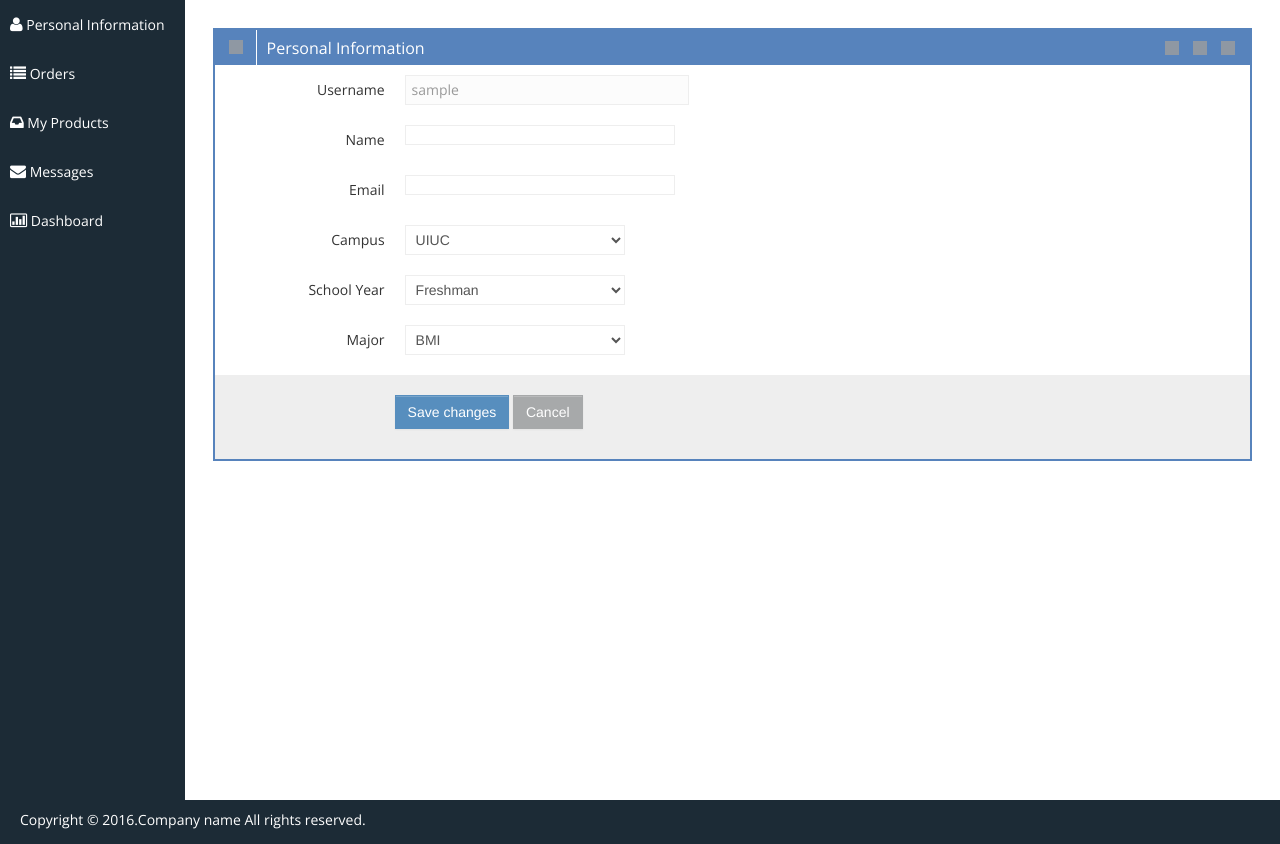
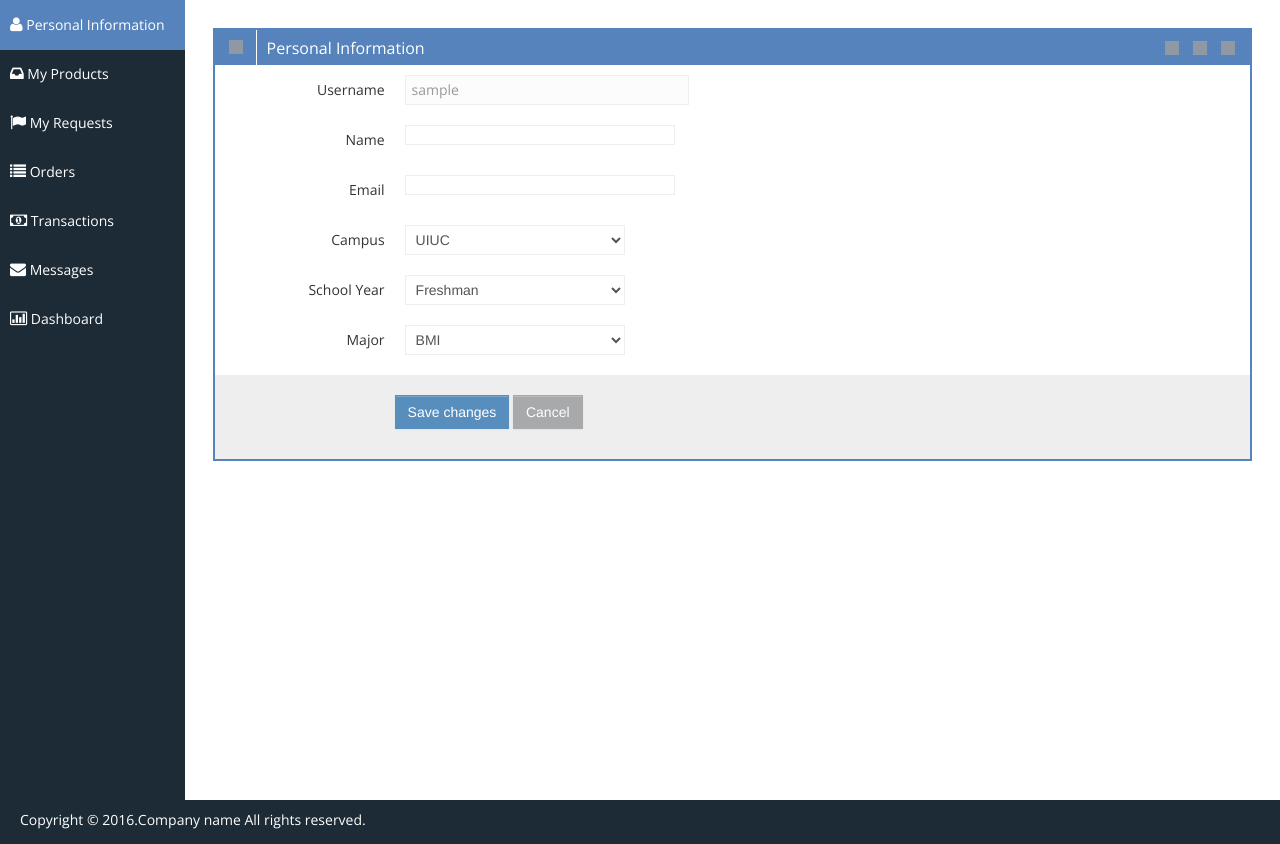
Before and after one commit to Xinyi-Lai/CS411_Geniuses, a PHP site: page /profile.php in a window 1280 px wide. Shown: the part 61-905 px from the top of the page. Run offline with PHP 8.4, Linux system fonts and the light colour scheme; a user stored in the database is signed in; data comes from the database, SQL or seed files in the repository; data that the repository does not hold is empty; grey boxes are pictures that could not be loaded.

Commit message:
change profile structure

```diff
--- a/dashboard.html
+++ b/dashboard.html
@@ -172,9 +172,11 @@
 				<div class="nav-collapse sidebar-nav">
 					<ul class="nav nav-tabs nav-stacked main-menu">
 						<!-- <i class="icon-user"></i> icon-user -->
-						<li><a href="profile.html"><i class="icon-user"></i><span class="hidden-tablet"> Personal Information</span></a></li>
+						<li><a href="profile.php"><i class="icon-user"></i><span class="hidden-tablet"> Personal Information</span></a></li>
+						<li><a href="myproducts.html"><i class="icon-inbox"></i><span class="hidden-tablet"> My Products</span></a></li>
+						<li><a href="myrequests.html"><i class="icon-flag"></i><span class="hidden-tablet"> My Requests</span></a></li>
 						<li><a href="orders.html"><i class="icon-list"></i><span class="hidden-tablet"> Orders</span></a></li>
-						<li><a href="myproducts.html"><i class="icon-inbox"></i><span class="hidden-tablet"> My Products</span></a></li>
+						<li><a href="transactions.html"><i class="icon-money"></i><span class="hidden-tablet"> Transactions</span></a></li>
 						<li><a href="messages.html"><i class="icon-envelope"></i><span class="hidden-tablet"> Messages</span></a></li>
 						<li><a href="dashboard.html"><i class="icon-bar-chart"></i><span class="hidden-tablet"> Dashboard</span></a></li>
 
--- a/messages.html
+++ b/messages.html
@@ -172,9 +172,11 @@
 				<div class="nav-collapse sidebar-nav">
 					<ul class="nav nav-tabs nav-stacked main-menu">
 						<!-- <i class="icon-user"></i> icon-user -->
-						<li><a href="profile.html"><i class="icon-user"></i><span class="hidden-tablet"> Personal Information</span></a></li>
+						<li><a href="profile.php"><i class="icon-user"></i><span class="hidden-tablet"> Personal Information</span></a></li>
+						<li><a href="myproducts.html"><i class="icon-inbox"></i><span class="hidden-tablet"> My Products</span></a></li>
+						<li><a href="myrequests.html"><i class="icon-flag"></i><span class="hidden-tablet"> My Requests</span></a></li>
 						<li><a href="orders.html"><i class="icon-list"></i><span class="hidden-tablet"> Orders</span></a></li>
-						<li><a href="myproducts.html"><i class="icon-inbox"></i><span class="hidden-tablet"> My Products</span></a></li>
+						<li><a href="transactions.html"><i class="icon-money"></i><span class="hidden-tablet"> Transactions</span></a></li>
 						<li><a href="messages.html"><i class="icon-envelope"></i><span class="hidden-tablet"> Messages</span></a></li>
 						<li><a href="dashboard.html"><i class="icon-bar-chart"></i><span class="hidden-tablet"> Dashboard</span></a></li>
 
--- a/orders.html
+++ b/orders.html
@@ -172,9 +172,11 @@
 				<div class="nav-collapse sidebar-nav">
 					<ul class="nav nav-tabs nav-stacked main-menu">
 						<!-- <i class="icon-user"></i> icon-user -->
-						<li><a href="profile.html"><i class="icon-user"></i><span class="hidden-tablet"> Personal Information</span></a></li>
+						<li><a href="profile.php"><i class="icon-user"></i><span class="hidden-tablet"> Personal Information</span></a></li>
+						<li><a href="myproducts.html"><i class="icon-inbox"></i><span class="hidden-tablet"> My Products</span></a></li>
+						<li><a href="myrequests.html"><i class="icon-flag"></i><span class="hidden-tablet"> My Requests</span></a></li>
 						<li><a href="orders.html"><i class="icon-list"></i><span class="hidden-tablet"> Orders</span></a></li>
-						<li><a href="myproducts.html"><i class="icon-inbox"></i><span class="hidden-tablet"> My Products</span></a></li>
+						<li><a href="transactions.html"><i class="icon-money"></i><span class="hidden-tablet"> Transactions</span></a></li>
 						<li><a href="messages.html"><i class="icon-envelope"></i><span class="hidden-tablet"> Messages</span></a></li>
 						<li><a href="dashboard.html"><i class="icon-bar-chart"></i><span class="hidden-tablet"> Dashboard</span></a></li>
 
--- a/profile.php
+++ b/profile.php
@@ -214,8 +214,8 @@
 								<li class="dropdown-menu-title">
  									<span><?php echo $curr_user; ?></span>
 								</li>
-								<li><a href="#"><i class="halflings-icon user"></i> Profile</a></li>
-								<li><a href="login.html"><i class="halflings-icon off"></i> Logout</a></li>
+								<li><a href="profile.php"><i class="halflings-icon user"></i> Profile</a></li>
+								<li><a href="login.php"><i class="halflings-icon off"></i> Logout</a></li>
 							</ul>
 						</li>
 						<!-- end: User Dropdown -->
@@ -237,9 +237,11 @@
 		<div class="nav-collapse sidebar-nav">
 			<ul class="nav nav-tabs nav-stacked main-menu">
 				<!-- <i class="icon-user"></i> icon-user -->
-				<li><a href="profile.html"><i class="icon-user"></i><span class="hidden-tablet"> Personal Information</span></a></li>
+				<li><a href="profile.php"><i class="icon-user"></i><span class="hidden-tablet"> Personal Information</span></a></li>
+				<li><a href="myproducts.html"><i class="icon-inbox"></i><span class="hidden-tablet"> My Products</span></a></li>
+				<li><a href="myrequests.html"><i class="icon-flag"></i><span class="hidden-tablet"> My Requests</span></a></li>
 				<li><a href="orders.html"><i class="icon-list"></i><span class="hidden-tablet"> Orders</span></a></li>
-				<li><a href="myproducts.html"><i class="icon-inbox"></i><span class="hidden-tablet"> My Products</span></a></li>
+				<li><a href="transactions.html"><i class="icon-money"></i><span class="hidden-tablet"> Transactions</span></a></li>
 				<li><a href="messages.html"><i class="icon-envelope"></i><span class="hidden-tablet"> Messages</span></a></li>
 				<li><a href="dashboard.html"><i class="icon-bar-chart"></i><span class="hidden-tablet"> Dashboard</span></a></li>
 
```
Also changed, not shown: myproducts.html (+6 -3 lines).
